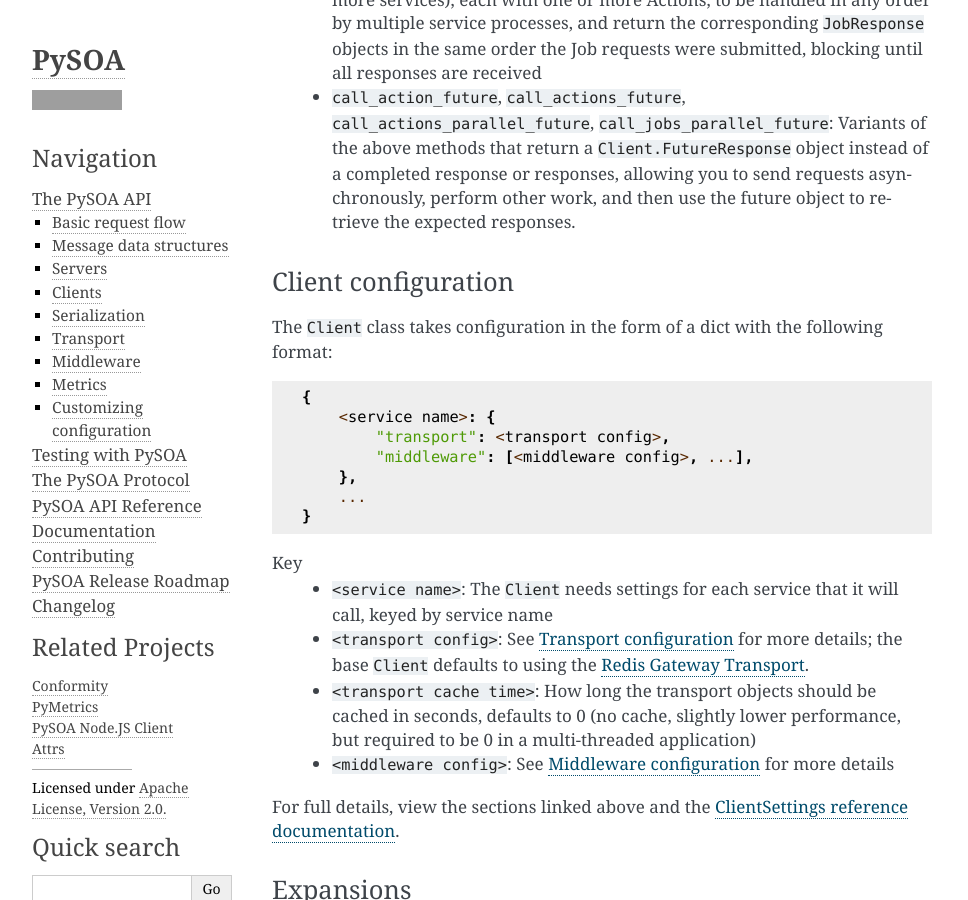
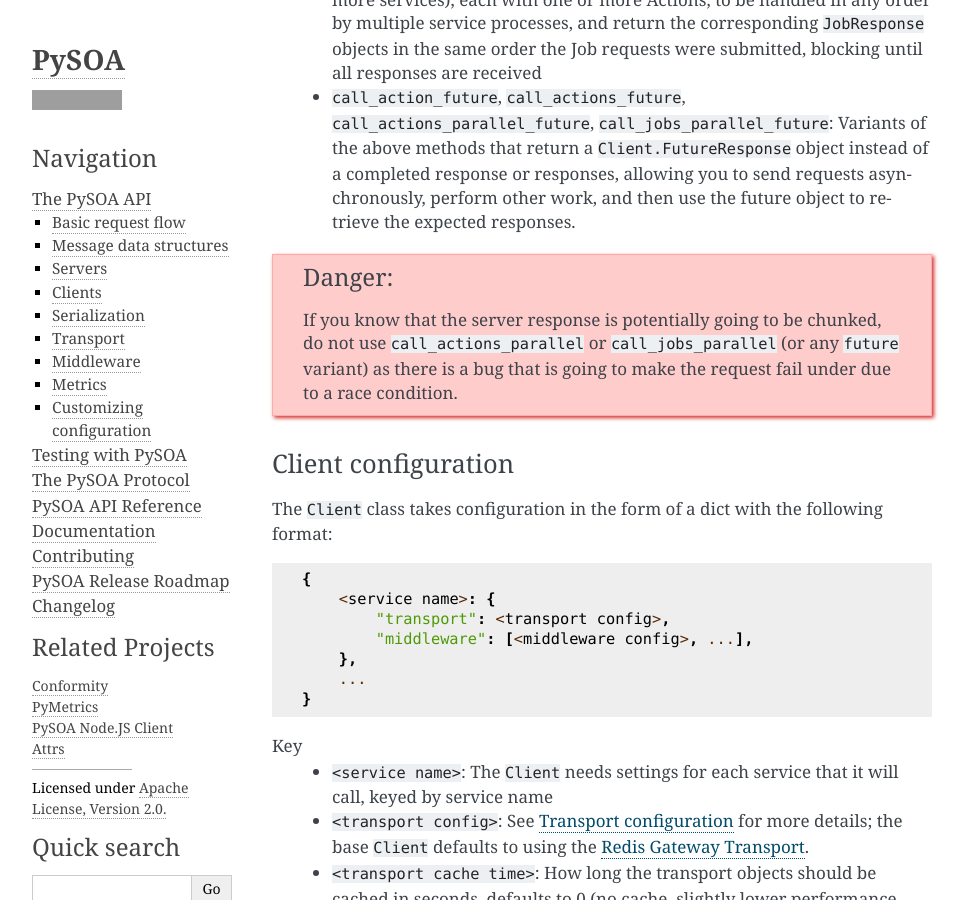
Before and after one commit to eventbrite/pysoa, a Sphinx documentation site: the page built from docs/api.rst, in a window 1280 px wide and 900 px high, scrolled down 10058 px. Shown: the whole window, without its empty margins (148-1116 px from the left). Built offline with Sphinx 7.4.7, drawn with Linux system fonts in a browser that asks for light colours; grey boxes are pictures that could not be loaded.

Commit message:
[PATCH] Document race condition on chunk + parallel actions
Document that ``chunking`` is not compatible with ``parallel`` call
variants.

```diff
--- a/docs/api.rst
+++ b/docs/api.rst
@@ -344,6 +344,11 @@ Methods
     responses, allowing you to send requests asynchronously, perform other work, and then use the future object to
     retrieve the expected responses.
 
+.. DANGER:: If you know that the server response is potentially going
+   to be chunked, do not use ``call_actions_parallel`` or
+   ``call_jobs_parallel`` (or any ``future`` variant) as there is a
+   bug that is going to make the request fail under due to a race
+   condition.
 
 Client configuration
 ********************
--- a/docs/protocol.rst
+++ b/docs/protocol.rst
@@ -246,6 +246,11 @@ The serialized envelope pieces from each chunk will be reassembled in order and
 nature of the Redis transport and distributed workers, only responses can be chunked. Requests cannot be chunked, and
 it is not even possible to configure chunking in the client transport.)
 
+.. DANGER:: If you know that the server response is potentially going
+   to be chunked, do not use ``call_actions_parallel`` or
+   ``call_jobs_parallel`` (or any ``future`` variant) as there is a
+   bug that is going to make the request fail due to a race condition.
+
 The response envelope is very similar to the request envelope::
 
     {
```
